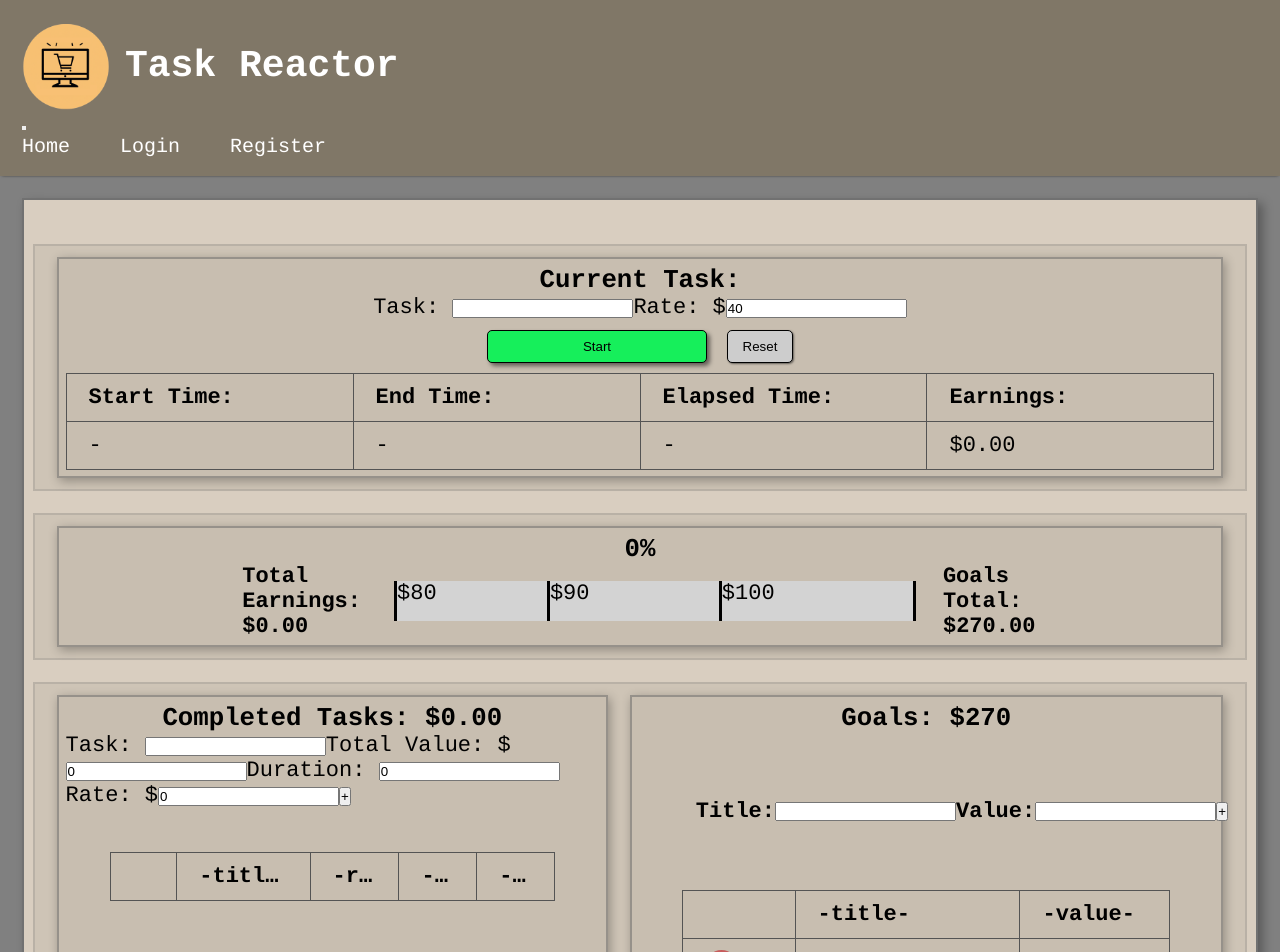
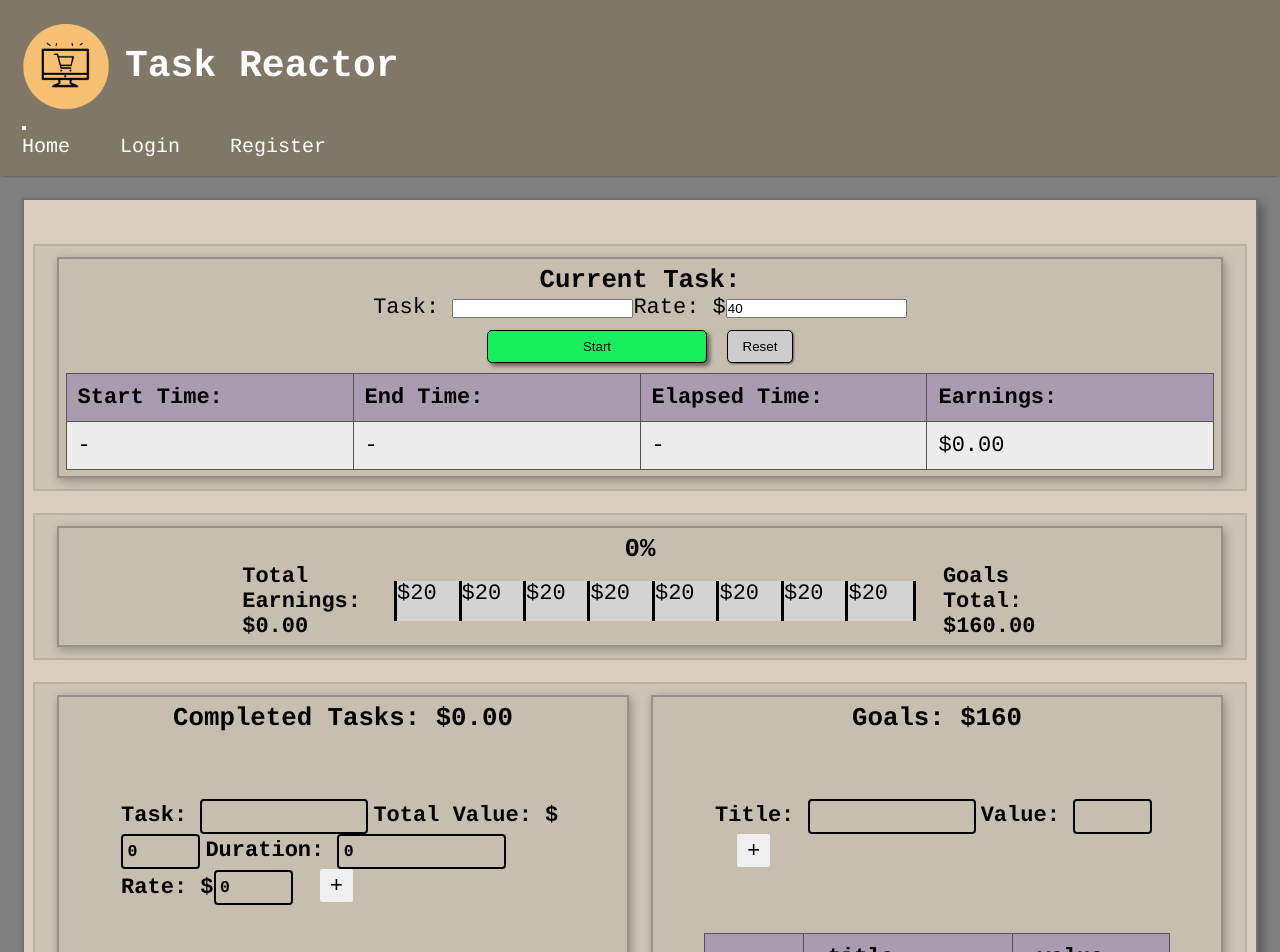
Before and after one commit to mroberts1137/Task-Reactor, a React (Create React App) app: page / in a window 1280 px wide. Shown: the top 952 px of the page. Built offline with nearby package versions, Linux system fonts and the light colour scheme.

Commit message:
improved styling

```diff
--- a/src/app/goalsReducer.js
+++ b/src/app/goalsReducer.js
@@ -3,9 +3,14 @@ import { v4 as uuid } from 'uuid';
 
 const initialState = {
   goalsArray: [
-    { id: uuid(), title: 'goal 1', value: 80 },
-    { id: uuid(), title: 'goal 2', value: 90 },
-    { id: uuid(), title: 'goal 3', value: 100 }
+    { id: uuid(), title: 'goal 1', value: 20 },
+    { id: uuid(), title: 'goal 2', value: 20 },
+    { id: uuid(), title: 'goal 3', value: 20 },
+    { id: uuid(), title: 'goal 4', value: 20 },
+    { id: uuid(), title: 'goal 5', value: 20 },
+    { id: uuid(), title: 'goal 6', value: 20 },
+    { id: uuid(), title: 'goal 7', value: 20 },
+    { id: uuid(), title: 'goal 8', value: 20 }
   ]
 };
 
--- a/src/components/dashboard/GoalsBox.js
+++ b/src/components/dashboard/GoalsBox.js
@@ -15,17 +15,13 @@ const GoalsBox = ({ total }) => {
         Goals: $<span id='goals-total'>{total}</span>
       </h3>
 
-      <div className='input-container'>
       <AddItem />
-      </div>
-      <div className='list-container'>
       <List
         items={goals}
         removeItem={removeGoal}
         displayKeys={{ title: 'String', value: 'Currency' }}
       />
     </div>
-    </div>
   );
 };
 
--- a/src/components/dashboard/TasksBox.js
+++ b/src/components/dashboard/TasksBox.js
@@ -15,8 +15,6 @@ const TaskBox = ({ total }) => {
       </h3>
 
       <AddTask />
-
-      <div className='list-container'>
       <List
         items={tasks}
         removeItem={removeTask}
@@ -28,7 +26,6 @@ const TaskBox = ({ total }) => {
         }}
       />
     </div>
-    </div>
   );
 };
 
--- a/src/components/list/AddItem.js
+++ b/src/components/list/AddItem.js
@@ -25,11 +25,8 @@ const AddItem = () => {
   };
 
   return (
-    <form
-      onSubmit={handleSubmit}
-      className='flex-row'
-      style={{ alignItems: 'center' }}
-    >
+    <div className='input-container'>
+      <form onSubmit={handleSubmit}>
         <label htmlFor='title'>Title: </label>
         <input
           type='text'
@@ -50,6 +47,7 @@ const AddItem = () => {
           +
         </button>
       </form>
+    </div>
   );
 };
 
--- a/src/components/list/AddTask.js
+++ b/src/components/list/AddTask.js
@@ -35,6 +35,7 @@ const AddTask = () => {
   };
 
   return (
+    <div className='input-container'>
       <form onSubmit={handleSubmit}>
         <label htmlFor='title'>Task: </label>
         <input
@@ -42,6 +43,7 @@ const AddTask = () => {
           onChange={(e) => setTitle(e.target.value)}
           value={title}
           name='title'
+          className='long-input'
         />
         <label htmlFor='value'>Total Value: $</label>
         <input
@@ -49,6 +51,7 @@ const AddTask = () => {
           onChange={(e) => setValue(e.target.value)}
           value={value}
           name='value'
+          className='short-input'
         />
         <label htmlFor='duration'>Duration: </label>
         <input
@@ -56,6 +59,7 @@ const AddTask = () => {
           onChange={(e) => setDuration(e.target.value)}
           value={duration}
           name='duration'
+          className='long-input'
         />
         <label htmlFor='rate'>Rate: $</label>
         <input
@@ -63,11 +67,13 @@ const AddTask = () => {
           onChange={(e) => setRate(e.target.value)}
           value={rate}
           name='rate'
+          className='short-input'
         />
         <button className='add-item-btn' type='submit'>
           +
         </button>
       </form>
+    </div>
   );
 };
 
--- a/src/components/list/List.css
+++ b/src/components/list/List.css
@@ -15,6 +15,18 @@
   padding: 1rem;
   margin-top: 2rem;
   font-weight: bold; /* Consider using a class for styling text instead */
+}
+
+.input-container input {
+  background: rgb(0, 0, 0, 0);
+  border: 2px solid black;
+  border-radius: 4px;
+  padding: 0.2rem;
+  height: 1rem;
+  margin-right: 5px;
+  font-size: 0.75rem;
+  font-family: courier;
+  font-weight: bold;
 }
 
 /* List/Table Styling */
@@ -42,7 +54,7 @@ table {
 
 th,
 td {
-  padding: 0.5rem 1rem; /* Consistent padding for cells */
+  padding: 0.5rem 0.5rem; /* Consistent padding for cells */
   border: 1px solid rgb(84, 84, 84); /* Moved from .list-item */
   text-align: left;
   overflow: hidden;
@@ -51,8 +63,16 @@ td {
 }
 
 /* Alternating Row Colors (using CSS variables) */
+
+tr:nth-child(odd) {
+  background-color: var(--list-item-odd-col);
+}
 tr:nth-child(even) {
   background-color: var(--list-item-even-col);
+}
+
+th {
+  background-color: rgb(170, 155, 176);
 }
 
 /* Remove Item Button */
@@ -66,3 +86,20 @@ tr:nth-child(even) {
   color: white;
   cursor: pointer; /* Indicate it's clickable */
 }
+
+.long-input {
+  width: 35%;
+}
+
+.short-input {
+  width: 15%;
+}
+
+.add-item-btn {
+  width: 1.5rem;
+  height: 1.5rem;
+  font-size: 1rem;
+  border-radius: 0.1rem;
+  border: none;
+  margin-left: 1rem;
+}
--- a/src/components/list/List.js
+++ b/src/components/list/List.js
@@ -2,12 +2,12 @@ import ListItem from './ListItem';
 
 const List = ({ items, removeItem, displayKeys }) => {
   return (
-    <div>
+    <div className='list-container'>
       <table>
         <colgroup>
+          <col style={{ width: '5%', minWidth: '44px' }} />
+          <col style={{ width: '20%' }} />
           <col style={{ width: '15%' }} />
-          <col style={{ width: '30%' }} />
-          <col style={{ width: '20%' }} />
         </colgroup>
         <thead>
           <tr className='list-item'>
```
Lines whose indentation alone changed are shown as unchanged.
